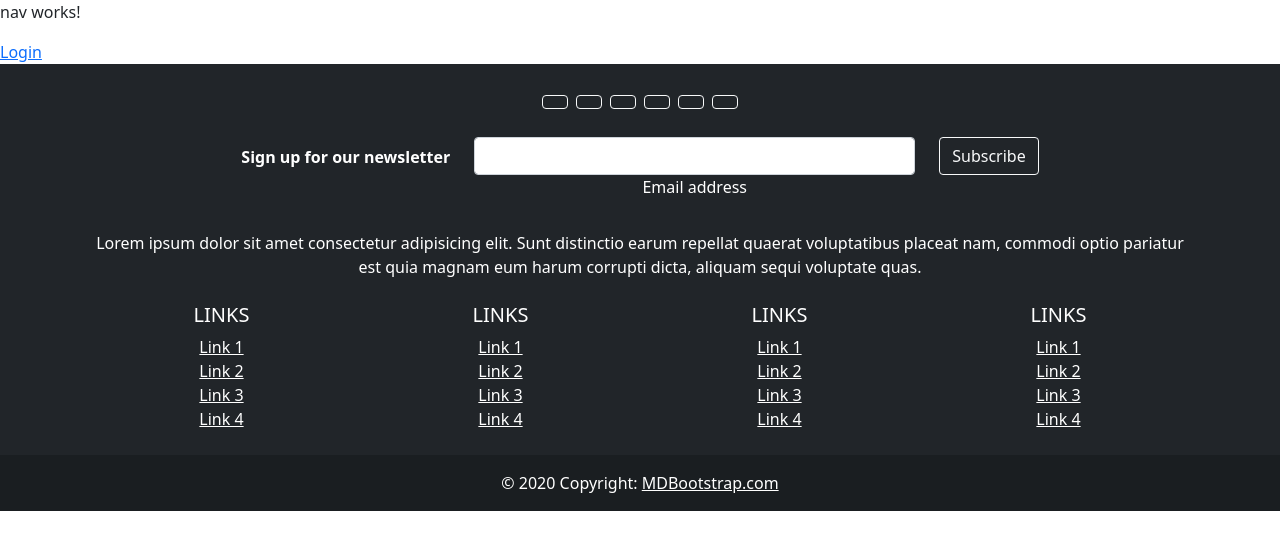
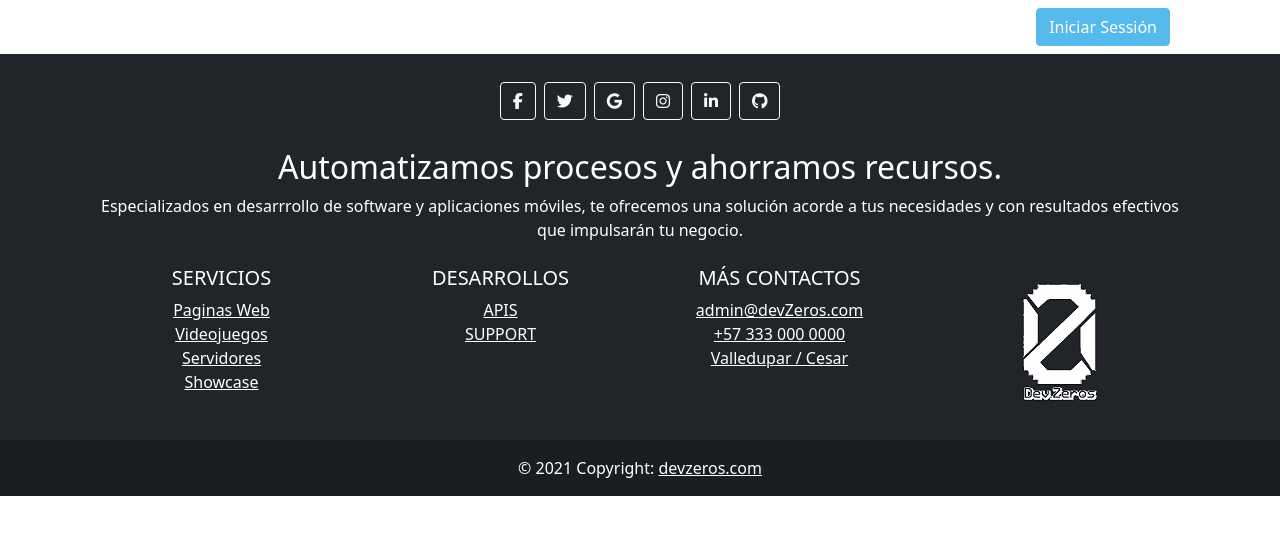
Before and after one commit to NicolasAlvarez9915/Proyecto-vacacional-web, an Angular app: page / in a window 1280 px wide. Shown: the top 550 px of the page. Built offline with nearby package versions, Linux system fonts and the light colour scheme.

Commit message:
footer y nav

```diff
--- a/src/app/app-routing.module.ts
+++ b/src/app/app-routing.module.ts
@@ -6,7 +6,7 @@ import {AuthGuard} from "./core/guard/auth.guard";
 
 const routes: Routes = [
   { path: 'Login', component: InicioSessionComponent},
-  {path: 'Registro', component: RegistrarComponent, canActivate: [AuthGuard]}
+  {path: 'Registro', component: RegistrarComponent}
 ];
 
 @NgModule({
--- a/src/app/layout/footer/footer.component.html
+++ b/src/app/layout/footer/footer.component.html
@@ -27,115 +27,70 @@
       ></a>
     </section>
 
-    <section class="">
-      <form action="">
-        <div class="row d-flex justify-content-center">
-          <div class="col-auto">
-            <p class="pt-2">
-              <strong>Sign up for our newsletter</strong>
-            </p>
-          </div>
+    <section class="mb-4">
+      <h2>Automatizamos procesos y ahorramos recursos.</h2>
 
-          <div class="col-md-5 col-12">
-            <div class="form-outline form-white mb-4">
-              <input type="email" id="form5Example2" class="form-control" />
-              <label class="form-label" for="form5Example2">Email address</label>
-            </div>
-          </div>
+      <p>
 
-          <div class="col-auto">
-            <button type="submit" class="btn btn-outline-light mb-4">
-              Subscribe
-            </button>
-          </div>
-        </div>
-      </form>
-    </section>
-
-    <section class="mb-4">
-      <p>
-        Lorem ipsum dolor sit amet consectetur adipisicing elit. Sunt distinctio earum
-        repellat quaerat voluptatibus placeat nam, commodi optio pariatur est quia magnam
-        eum harum corrupti dicta, aliquam sequi voluptate quas.
+        Especializados en desarrrollo de software y aplicaciones móviles, te ofrecemos una solución acorde a tus necesidades y con resultados efectivos que impulsarán tu negocio.
       </p>
     </section>
 
     <section class="">
       <div class="row">
         <div class="col-lg-3 col-md-6 mb-4 mb-md-0">
-          <h5 class="text-uppercase">Links</h5>
+          <h5 class="text-uppercase">SERVICIOS</h5>
 
           <ul class="list-unstyled mb-0">
             <li>
-              <a href="#!" class="text-white">Link 1</a>
+              <a href="#!" class="text-white">Paginas Web</a>
             </li>
             <li>
-              <a href="#!" class="text-white">Link 2</a>
+              <a href="#!" class="text-white">Videojuegos</a>
             </li>
             <li>
-              <a href="#!" class="text-white">Link 3</a>
+              <a href="#!" class="text-white">Servidores</a>
             </li>
             <li>
-              <a href="#!" class="text-white">Link 4</a>
+              <a href="#!" class="text-white">Showcase</a>
             </li>
           </ul>
         </div>
 
         <div class="col-lg-3 col-md-6 mb-4 mb-md-0">
-          <h5 class="text-uppercase">Links</h5>
+          <h5 class="text-uppercase">DESARROLLOS
+            </h5>
 
           <ul class="list-unstyled mb-0">
             <li>
-              <a href="#!" class="text-white">Link 1</a>
+              <a href="#!" class="text-white">APIS</a>
             </li>
             <li>
-              <a href="#!" class="text-white">Link 2</a>
+              <a href="#!" class="text-white">SUPPORT</a>
             </li>
-            <li>
-              <a href="#!" class="text-white">Link 3</a>
-            </li>
-            <li>
-              <a href="#!" class="text-white">Link 4</a>
-            </li>
+
           </ul>
         </div>
 
         <div class="col-lg-3 col-md-6 mb-4 mb-md-0">
-          <h5 class="text-uppercase">Links</h5>
+          <h5 class="text-uppercase">MÁS CONTACTOS</h5>
 
           <ul class="list-unstyled mb-0">
             <li>
-              <a href="#!" class="text-white">Link 1</a>
+              <a href="#!" class="text-white">admin@devZeros.com</a>
             </li>
             <li>
-              <a href="#!" class="text-white">Link 2</a>
+              <a href="#!" class="text-white"> +57 333 000 0000</a>
             </li>
             <li>
-              <a href="#!" class="text-white">Link 3</a>
+              <a href="#!" class="text-white">Valledupar / Cesar</a>
             </li>
-            <li>
-              <a href="#!" class="text-white">Link 4</a>
-            </li>
+
           </ul>
         </div>
 
         <div class="col-lg-3 col-md-6 mb-4 mb-md-0">
-          <h5 class="text-uppercase">Links</h5>
-
-          <ul class="list-unstyled mb-0">
-            <li>
-              <a href="#!" class="text-white">Link 1</a>
-            </li>
-            <li>
-              <a href="#!" class="text-white">Link 2</a>
-            </li>
-            <li>
-              <a href="#!" class="text-white">Link 3</a>
-            </li>
-            <li>
-              <a href="#!" class="text-white">Link 4</a>
-            </li>
-          </ul>
+        <img src="../assets/zerow.jpg">
         </div>
 
       </div>
@@ -145,8 +100,8 @@
   </div>
 
   <div class="text-center p-3" style="background-color: rgba(0, 0, 0, 0.2);">
-    © 2020 Copyright:
-    <a class="text-white" href="https://mdbootstrap.com/">MDBootstrap.com</a>
+    © 2021 Copyright:
+    <a class="text-white" href="https://devzeros.com/">devzeros.com</a>
   </div>
 
 </footer>
--- a/src/app/layout/nav/nav.component.html
+++ b/src/app/layout/nav/nav.component.html
@@ -1,5 +1,44 @@
-<p>nav works!</p>
+<div class="container">
+<!-- Navbar -->
+<nav class="navbar navbar-expand-lg navbar-light ">
+    <!-- Container wrapper -->
+    <div class="container">
+      <!-- Navbar brand -->
+      <a class="navbar-brand me-2" >
 
-<a routerLink="/Login">
-Login
-</a>
+      </a>
+
+      <!-- Toggle button -->
+      <button
+        class="navbar-toggler"
+        type="button"
+        data-mdb-toggle="collapse"
+        data-mdb-target="#navbarButtonsExample"
+        aria-controls="navbarButtonsExample"
+        aria-expanded="false"
+        aria-label="Toggle navigation"
+      >
+        <i class="fas fa-bars"></i>
+      </button>
+
+      <!-- Collapsible wrapper -->
+      <div class="collapse navbar-collapse" id="navbarButtonsExample">
+        <!-- Left links -->
+        <ul class="navbar-nav me-auto mb-2 mb-lg-0">
+
+        </ul>
+        <!-- Left links -->
+
+        <div class="d-flex align-items-center">
+
+          <button routerLink="/Login" type="button" style="background-color: #56baed; border-color: #56baed;" class="btn btn-primary me-3">
+            Iniciar Sessión
+          </button>
+        </div>
+      </div>
+      <!-- Collapsible wrapper -->
+    </div>
+    <!-- Container wrapper -->
+  </nav>
+  <!-- Navbar -->
+</div>
--- a/src/index.html
+++ b/src/index.html
@@ -14,5 +14,6 @@
   <app-root></app-root>
   <script src="https://cdn.jsdelivr.net/npm/@popperjs/core@2.9.2/dist/umd/popper.min.js" integrity="sha384-IQsoLXl5PILFhosVNubq5LC7Qb9DXgDA9i+tQ8Zj3iwWAwPtgFTxbJ8NT4GN1R8p" crossorigin="anonymous"></script>
   <script src="https://cdn.jsdelivr.net/npm/bootstrap@5.0.2/dist/js/bootstrap.min.js" integrity="sha384-cVKIPhGWiC2Al4u+LWgxfKTRIcfu0JTxR+EQDz/bgldoEyl4H0zUF0QKbrJ0EcQF" crossorigin="anonymous"></script>
+  <script src="https://kit.fontawesome.com/ad00d5966d.js" crossorigin="anonymous"></script>
 </body>
 </html>
```
Also changed, not shown: src/assets/zerow.jpg (added), 1 other file (tests, documents, lock files or other folders).
